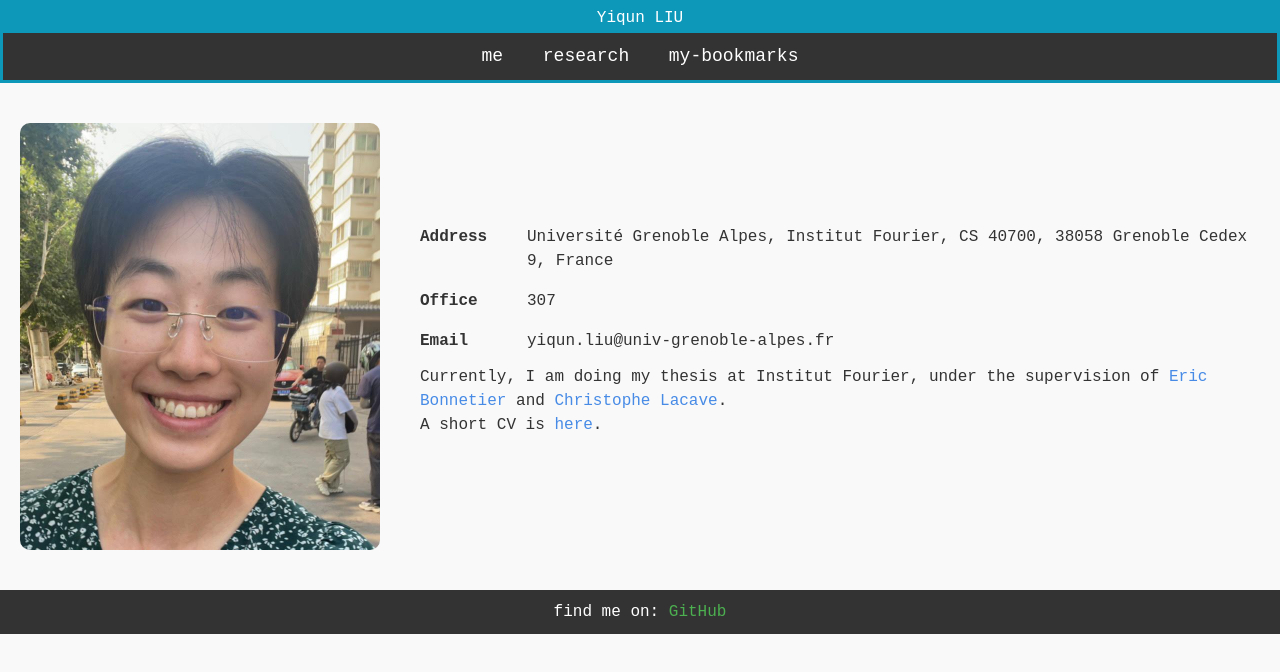
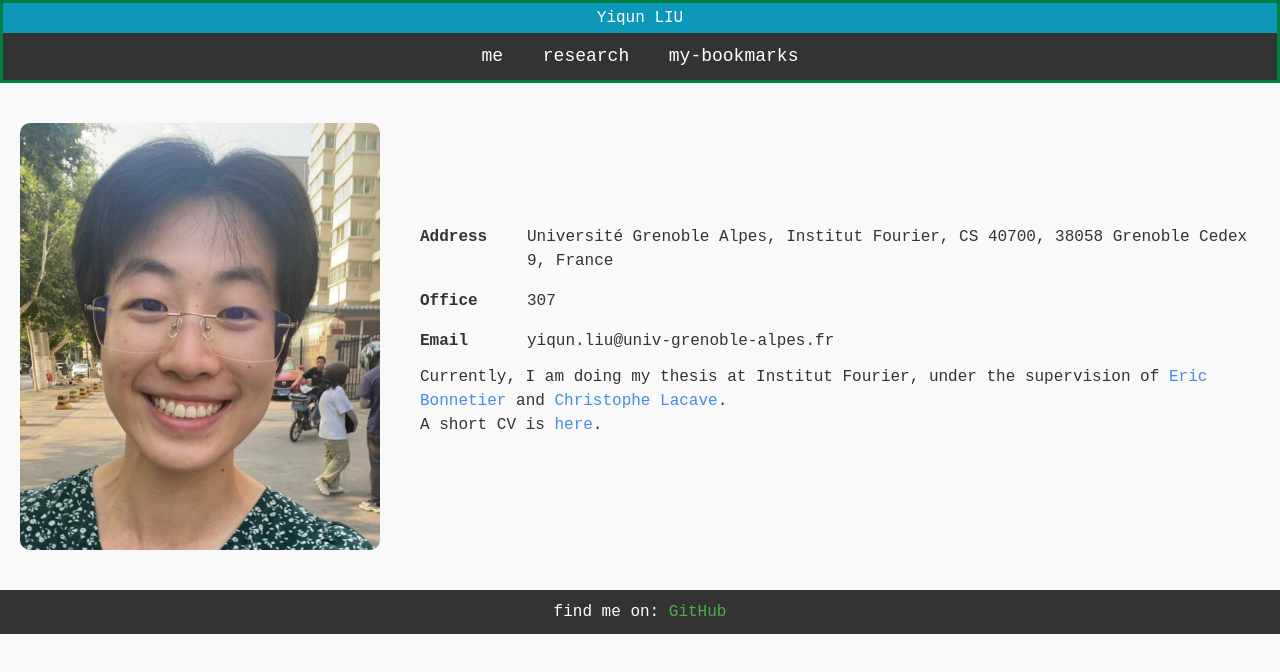
Before and after one commit to yiqunLIU0/public-page, a plain HTML site: page index.htm in a window 1280 px wide. Drawn offline with nearby package versions, Linux system fonts and the light colour scheme.

Commit message:
Update styles.css

```diff
--- a/styles.css
+++ b/styles.css
@@ -4,7 +4,7 @@ body {
   background-color: #f9f9f9;
 }
 #header-container {
-  background-color: #0D98BA;
+  background-color: #008040;
   padding: 3px;
   text-align: center;
   color: white;
@@ -12,6 +12,7 @@ body {
 h1 {
   text-align: center;
   color: white;
+  front-size: 42px;
 }
 body {
   font-family: monospace, sans-serif;
```
